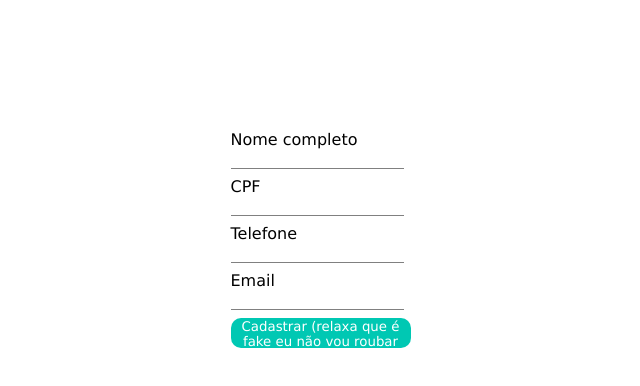
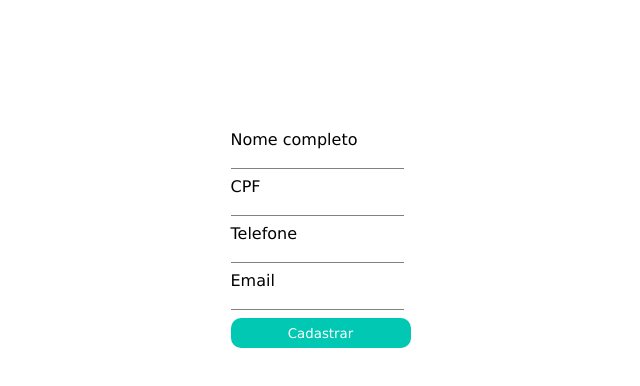
Before and after one commit to tavaros/github.io, a website: page index.html in a window 1280 px wide. Shown: the whole page, without its empty margins (323-963 px from the left). Drawn offline with Linux system fonts and the light colour scheme.

Commit message:
Update index.html

```diff
--- a/index.html
+++ b/index.html
@@ -30,7 +30,7 @@
                     <label for="email">Email</label>
                     <input type="email" autocomplete="off" id="email" style="border: none">
                 </div>
-                <button class="botao" type="submit">Cadastrar (relaxa que é fake eu não vou roubar teus dados</button>
+                <button class="botao" type="submit">Cadastrar</button>
 
             </form>
         </div>
```
